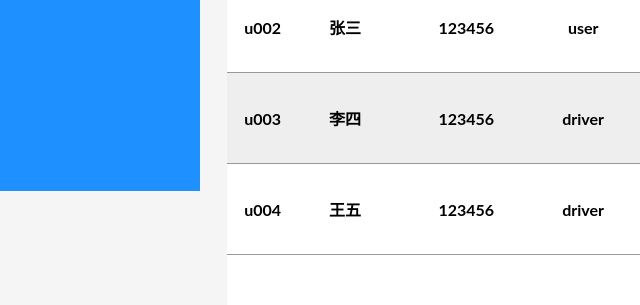
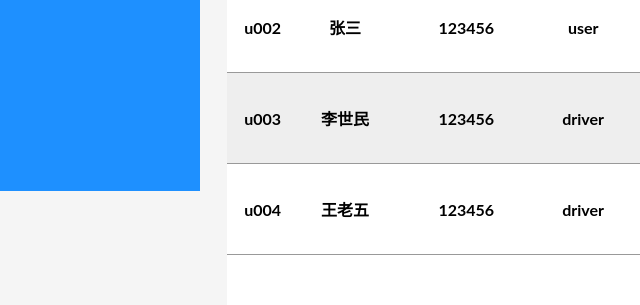
Before and after one commit to lexingchen/SmartBus-Webstatic, a plain HTML site: page user.html in a window 1280 px wide. Shown: the part 649-954 px from the top of the page, 0-640 px from the left. Drawn offline with Linux system fonts and the light colour scheme; files whose address does not match are found by name.

```diff
--- a/user.html
+++ b/user.html
@@ -120,7 +120,7 @@
             </tr>
             <tr>
               <th>u003</th>
-              <th>李四</th>
+              <th>李世民</th>
               <th>123456</th>
               <th>driver</th>
               <th>在线</th>
@@ -132,7 +132,7 @@
             </tr>
             <tr>
               <th>u004</th>
-              <th>王五</th>
+              <th>王老五</th>
               <th>123456</th>
               <th>driver</th>
               <th>离线</th>
```
